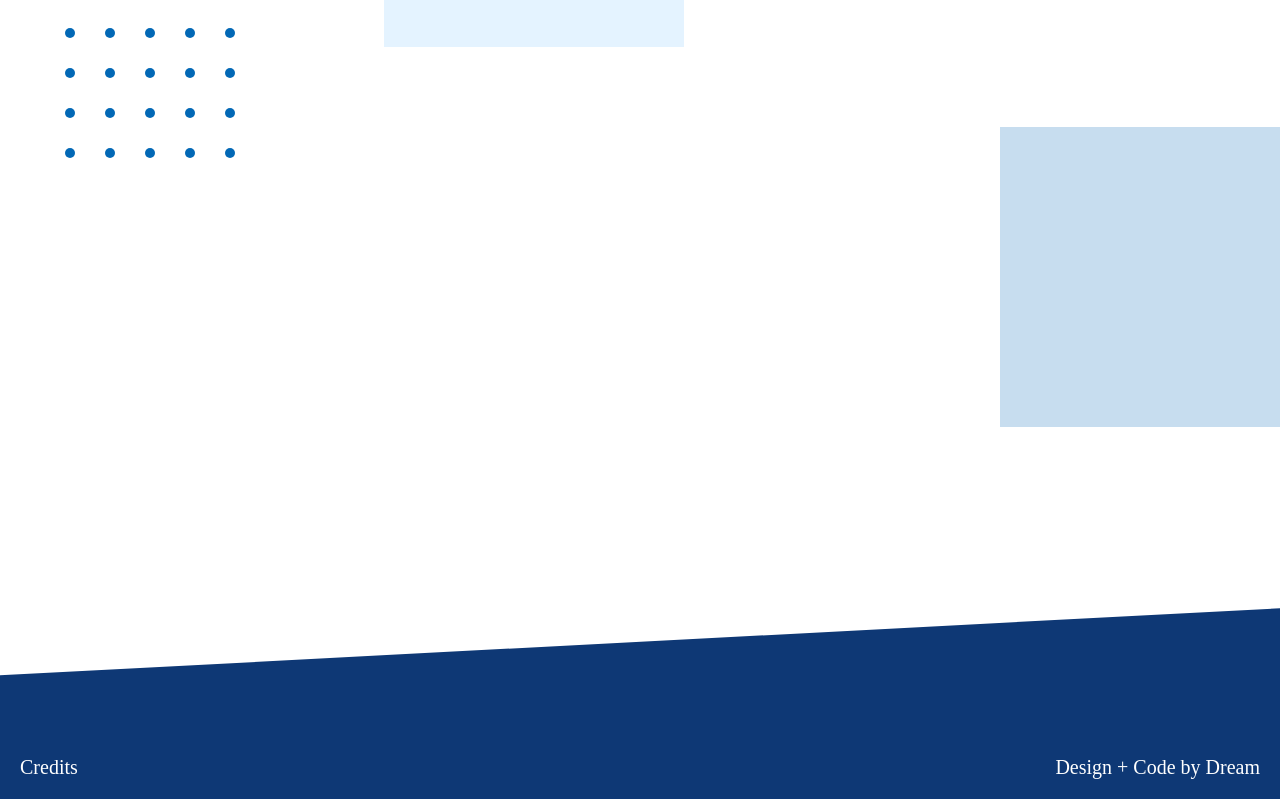
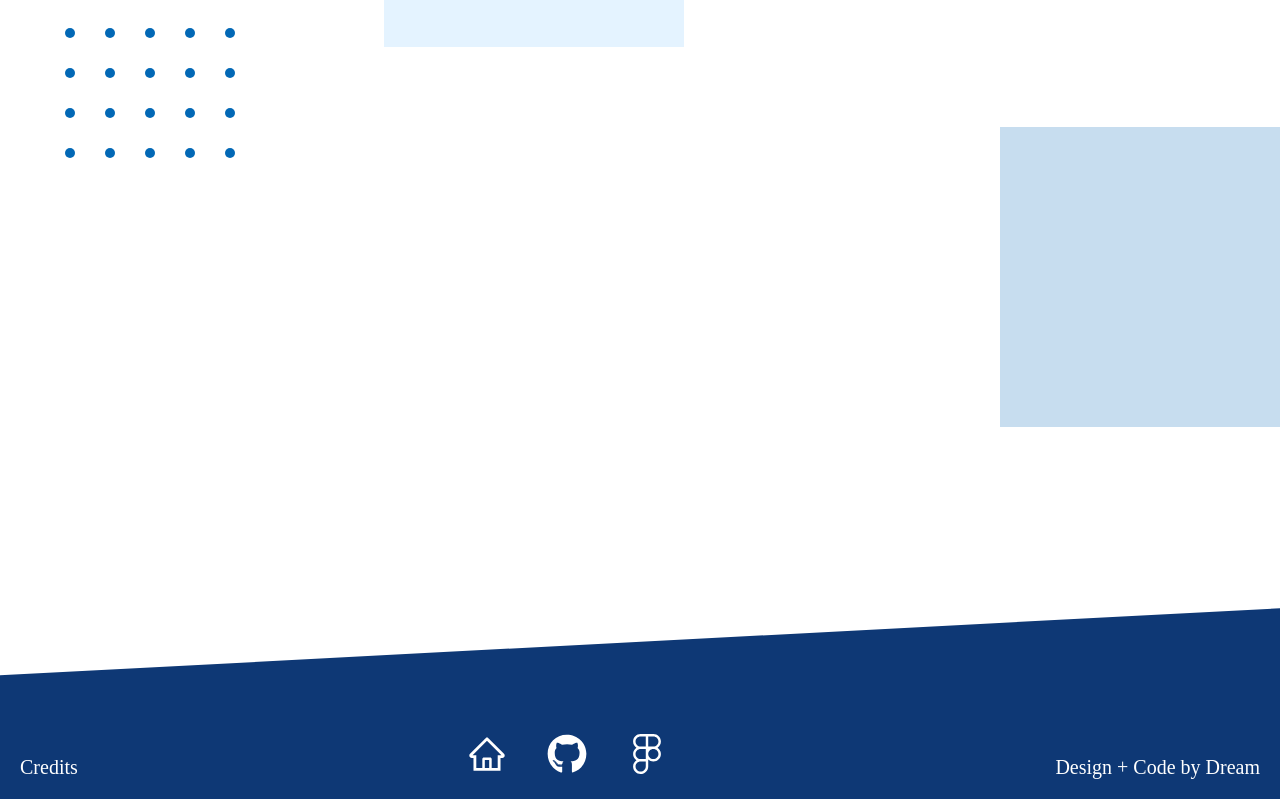
Before and after one commit to ldreaaml/anime-blue-period, a React (Create React App) app: page / in a window 1280 px wide. Shown: the part 3553-4352 px from the top of the page. Built offline with nearby package versions, Linux system fonts and the light colour scheme; a web font is replaced by a local one.

Commit message:
add icons to footer

```diff
--- a/package.json
+++ b/package.json
@@ -8,6 +8,7 @@
     "@testing-library/user-event": "^13.2.1",
     "react": "^17.0.2",
     "react-dom": "^17.0.2",
+    "react-icons": "^4.4.0",
     "react-scripts": "5.0.0",
     "react-scroll": "^1.8.7",
     "react-spring-3d-carousel": "^1.2.1",
--- a/src/components/Footer/Footer.css
+++ b/src/components/Footer/Footer.css
@@ -10,11 +10,21 @@
   width: 100vw;
   justify-content: space-between;
   padding: 1rem;
+  align-items: end;
+  gap: 2rem;
 }
 
 .last-line > span {
   color: white;
-  z-index: 1;
+}
+.f-icons {
+  display: flex;
+  gap: 2rem;
+}
+.f-icon {
+  color: white;
+  font-size: 2rem;
+  cursor: pointer;
 }
 
 .f-background {
@@ -24,4 +34,5 @@
   width: 110vw;
   background: var(--darkBlue);
   transform: rotate(-3deg);
+  z-index: -1;
 }
--- a/src/components/Footer/Footer.jsx
+++ b/src/components/Footer/Footer.jsx
@@ -1,11 +1,34 @@
 import React from "react";
 import "./Footer.css";
+import { IconContext } from "react-icons";
+import { FaGithub, FaFigma } from "react-icons/fa";
+import { GrHomeRounded } from "react-icons/gr";
+import { AiOutlineHome } from "react-icons/ai";
 
 const Footer = () => {
   return (
     <div className="footer">
       <div className="last-line">
         <span>Credits</span>
+        <div className="f-icons">
+          <IconContext.Provider value={{ className: "f-icon" }}>
+            <AiOutlineHome />
+            <a
+              href="https://github.com/ldreaaml/anime-blue-period"
+              target="_blank"
+              rel="noreferrer"
+            >
+              <FaGithub />
+            </a>
+            <a
+              href="https://www.figma.com/file/1E0JrQiUihnAWFp1ZUPWPH/Blue-Period?node-id=0%3A1"
+              target="_blank"
+              rel="noreferrer"
+            >
+              <FaFigma />
+            </a>
+          </IconContext.Provider>
+        </div>
         <span>Design + Code by Dream</span>
       </div>
       <div className="f-background"></div>
```
Also changed, not shown: 1 other file (tests, documents, lock files or other folders).
